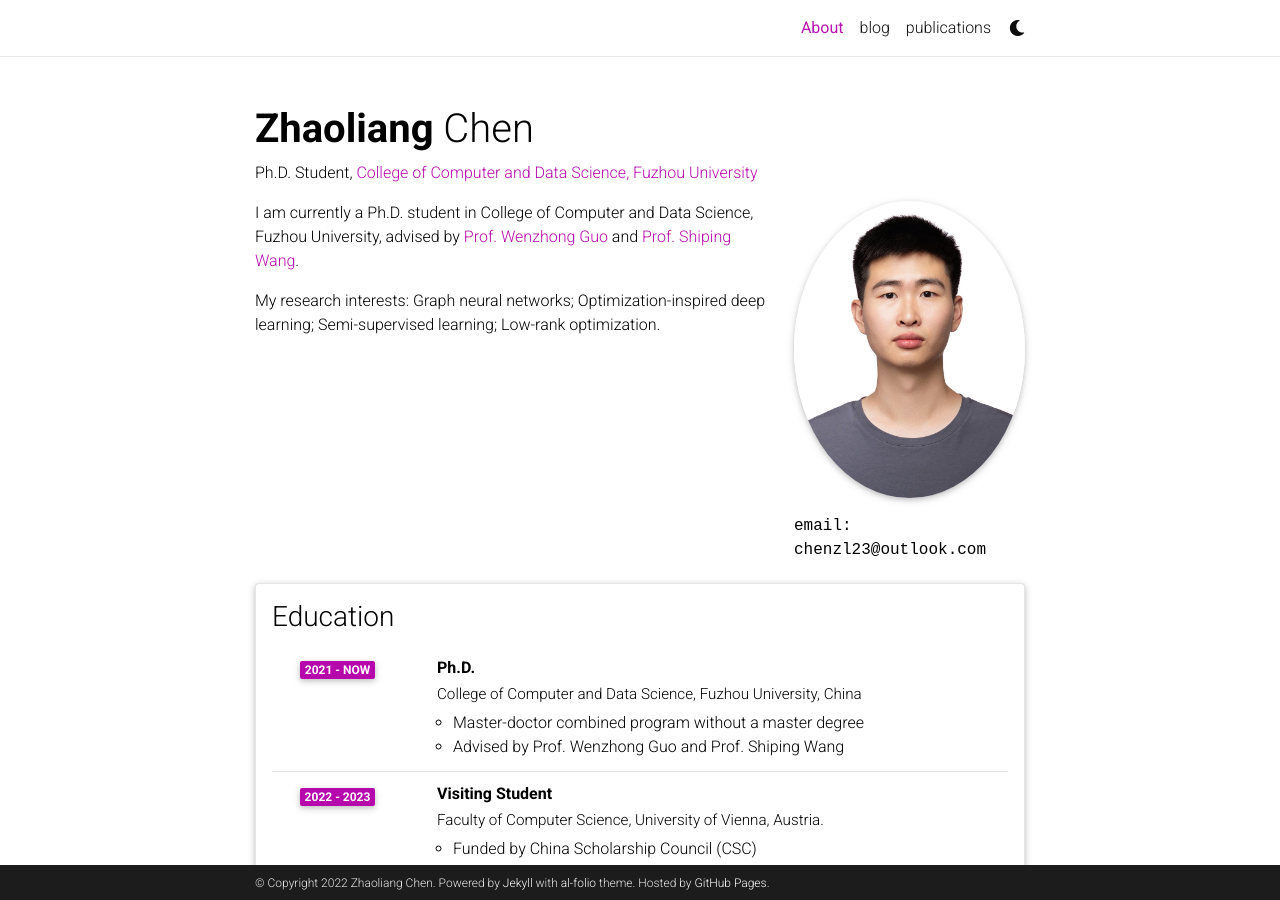
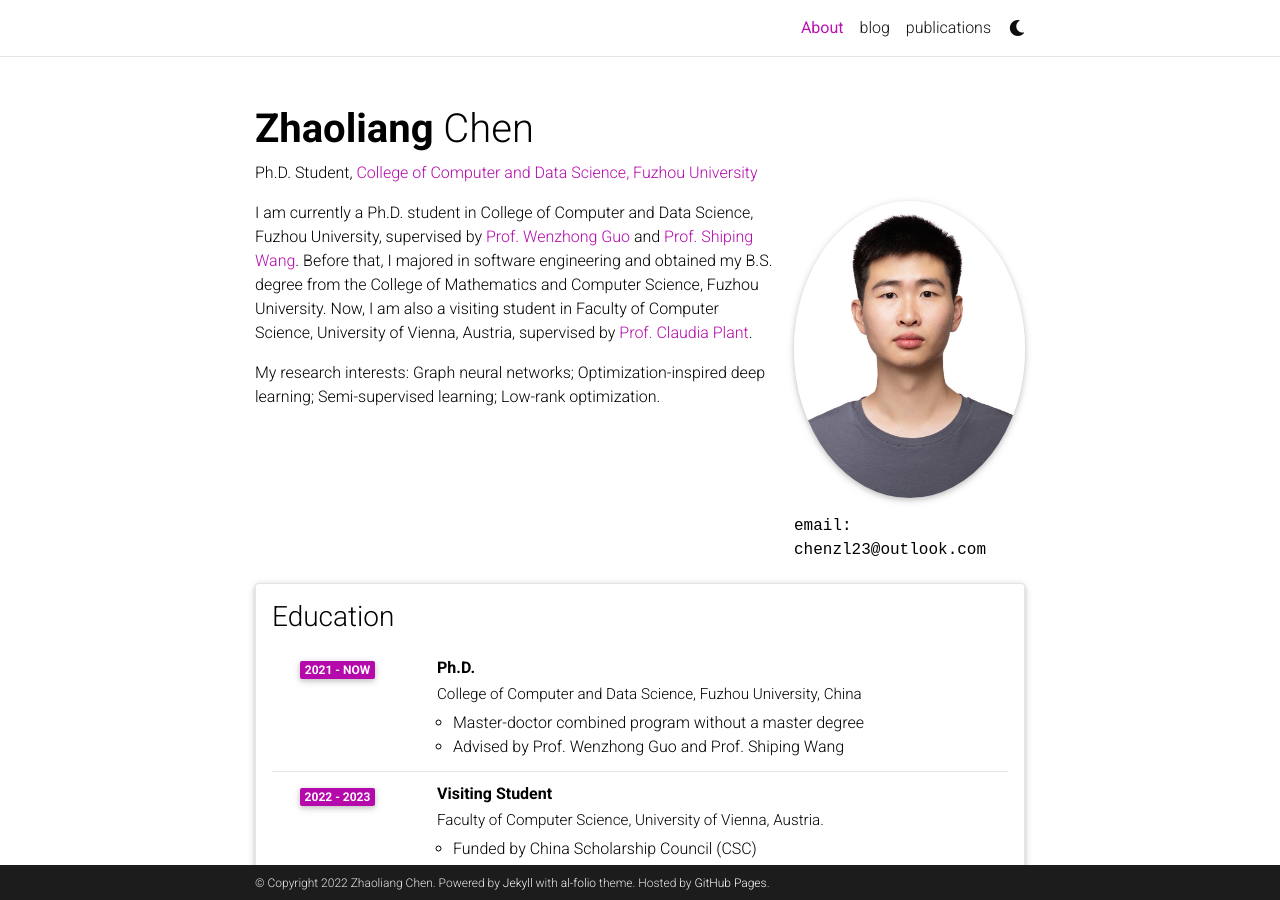
Before and after one commit to huangsuj/huangsuj.github.io, a Jekyll site: the page built from _pages/about.md, in a window 1280 px wide and 900 px high. Built offline with Jekyll 4.4.1, drawn with Linux system fonts in a browser that asks for light colours; full-size pictures stand in for the smaller copies a plugin makes; comment, search, counter and statistics services are not loaded; a style sheet for code colours, icons or effects is not loaded.

Commit message:
Update about.md

```diff
--- a/_pages/about.md
+++ b/_pages/about.md
@@ -16,6 +16,6 @@ selected_papers: true # includes a list of papers marked as "selected={true}"
 social: true  # includes social icons at the bottom of the page
 ---
 
-I am currently a Ph.D. student in College of Computer and Data Science, Fuzhou University, advised by [Prof. Wenzhong Guo](https://ccds.fzu.edu.cn/info/1202/4993.htm) and [Prof. Shiping Wang](https://ccds.fzu.edu.cn/info/1202/8958.htm).
+I am currently a Ph.D. student in College of Computer and Data Science, Fuzhou University, supervised by [Prof. Wenzhong Guo](https://ccds.fzu.edu.cn/info/1202/4993.htm) and [Prof. Shiping Wang](https://ccds.fzu.edu.cn/info/1202/8958.htm). Before that, I majored in software engineering and obtained my B.S. degree from the College of Mathematics and Computer Science, Fuzhou University. Now, I am also a visiting student in Faculty of Computer Science, University of Vienna, Austria, supervised by [Prof. Claudia Plant](https://dm.cs.univie.ac.at/team/person/59835/).
 
 My research interests: Graph neural networks; Optimization-inspired deep learning; Semi-supervised learning; Low-rank optimization.
```
